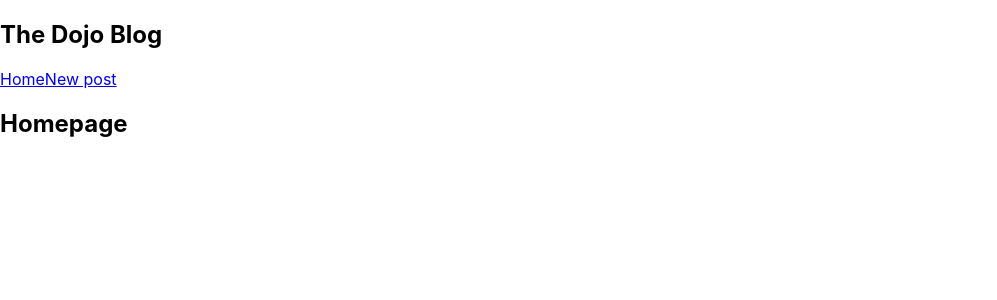
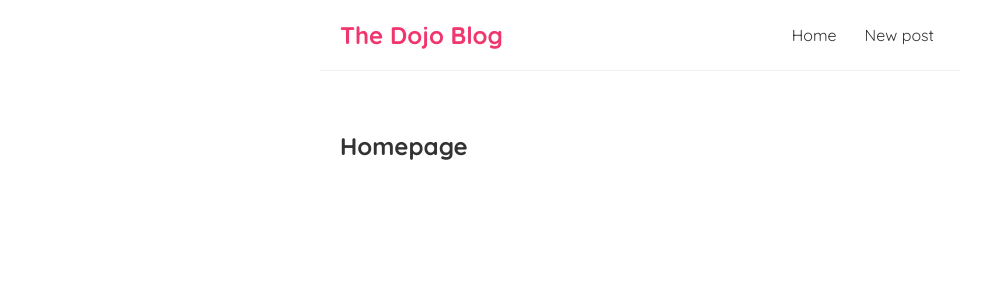
Before and after one commit to TinThomas/Dojo-blog, a React (Create React App) app: page / in a window 1280 px wide. Shown: the top 300 px of the page, without its empty margins (0-997 px from the left). Built offline with nearby package versions, Linux system fonts and the light colour scheme.

Commit message:
Added the rest of the CSS file

```diff
--- a/src/index.css
+++ b/src/index.css
@@ -1,15 +1,35 @@
 @import url('https://fonts.googleapis.com/css2?family=Quicksand:wght@300;400;500;600;700&display=swap');
 
-body {
+/* base styles */
+* {
   margin: 0;
-  font-family: -apple-system, BlinkMacSystemFont, 'Segoe UI', 'Roboto', 'Oxygen',
-    'Ubuntu', 'Cantarell', 'Fira Sans', 'Droid Sans', 'Helvetica Neue',
-    sans-serif;
-  -webkit-font-smoothing: antialiased;
-  -moz-osx-font-smoothing: grayscale;
+  font-family: "Quicksand";
+  color: #333;
 }
-
-code {
-  font-family: source-code-pro, Menlo, Monaco, Consolas, 'Courier New',
-    monospace;
+.navbar {
+  padding: 20px;
+  display: flex;
+  align-items: center;
+  max-width: 600px;
+  margin: 0 auto;
+  border-bottom: 1px solid #f2f2f2;
 }
+.navbar h1 {
+  color: #f1356d;
+}
+.navbar .links {
+  margin-left: auto;
+}
+.navbar a {
+  margin-left: 16px;
+  text-decoration: none;
+  padding: 6px;
+}
+.navbar a:hover {
+  color: #f1356d;
+}
+.content {
+  max-width: 600px;
+  margin: 40px auto;
+  padding: 20px;
+}
```
